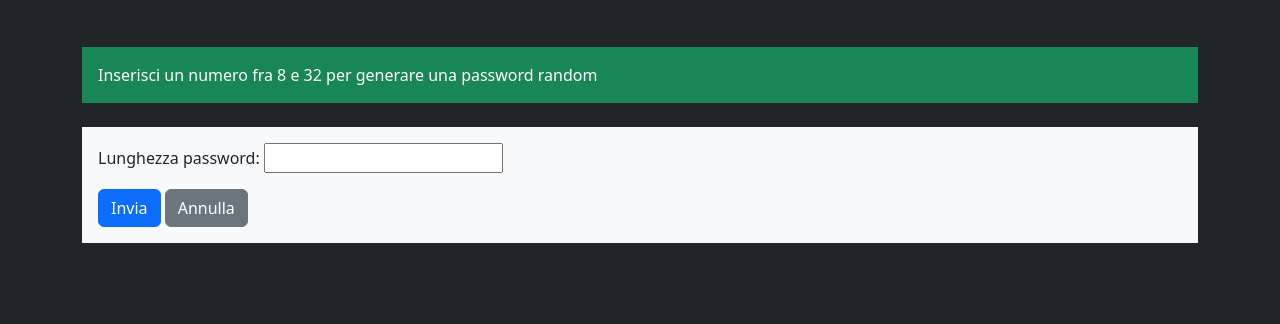
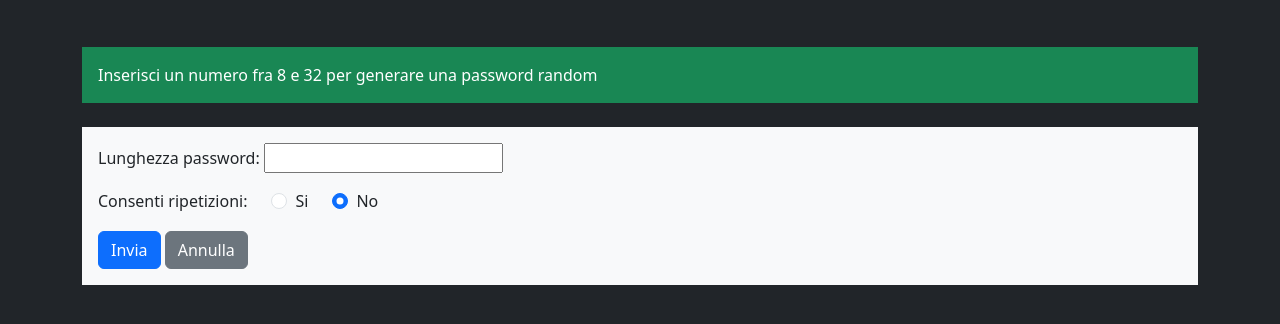
Before and after one commit to flavio-franceschetti/php-strong-password-generator, a PHP site: page / in a window 1280 px wide. Shown: the part 143-467 px from the top of the page. Run offline with PHP 8.4, Linux system fonts and the light colour scheme.

Commit message:
feat: add radio for allow repetitions and control of response in landing page

```diff
--- a/index.php
+++ b/index.php
@@ -48,8 +48,29 @@ if(isset($_GET['pswlength']) && !empty($_GET['pswlength'])) {
         <div class="text-white p-3 bg-success"> <?php echo $output ?></div>
 
         <form action="index.php" method="GET" class="bg-light p-3 my-4">
-            <span>Lunghezza password:</span>
-            <input type="number" name="pswlength" value="pswlength"><br>
+            <div class="mb-3">
+                <span>Lunghezza password:</span>
+                <input type="number" name="pswlength" value="pswlength"><br>
+            </div>
+
+            <div class="d-flex gap-4">
+                <span>Consenti ripetizioni: </span>
+                <div class="form-check">
+                    <input class="form-check-input" type="radio" name="allowRepetitions" id="flexRadioDefault1">
+                    <label class="form-check-label" for="flexRadioDefault1">
+                        Si
+                    </label>
+                </div>
+                <div class="form-check">
+                    <input class="form-check-input" type="radio" name="allowRepetitions" id="flexRadioDefault2" checked>
+                    <label class="form-check-label" for="flexRadioDefault2">
+                        No
+                    </label>
+                </div>
+            </div>
+
+
+
             <div class="mt-3">
                 <button type="submit" class="btn btn-primary">Invia</button>
                 <button type="reset" class="btn btn-secondary">Annulla</button>
```
Also changed, not shown: landing.php (+7 -1 lines).
